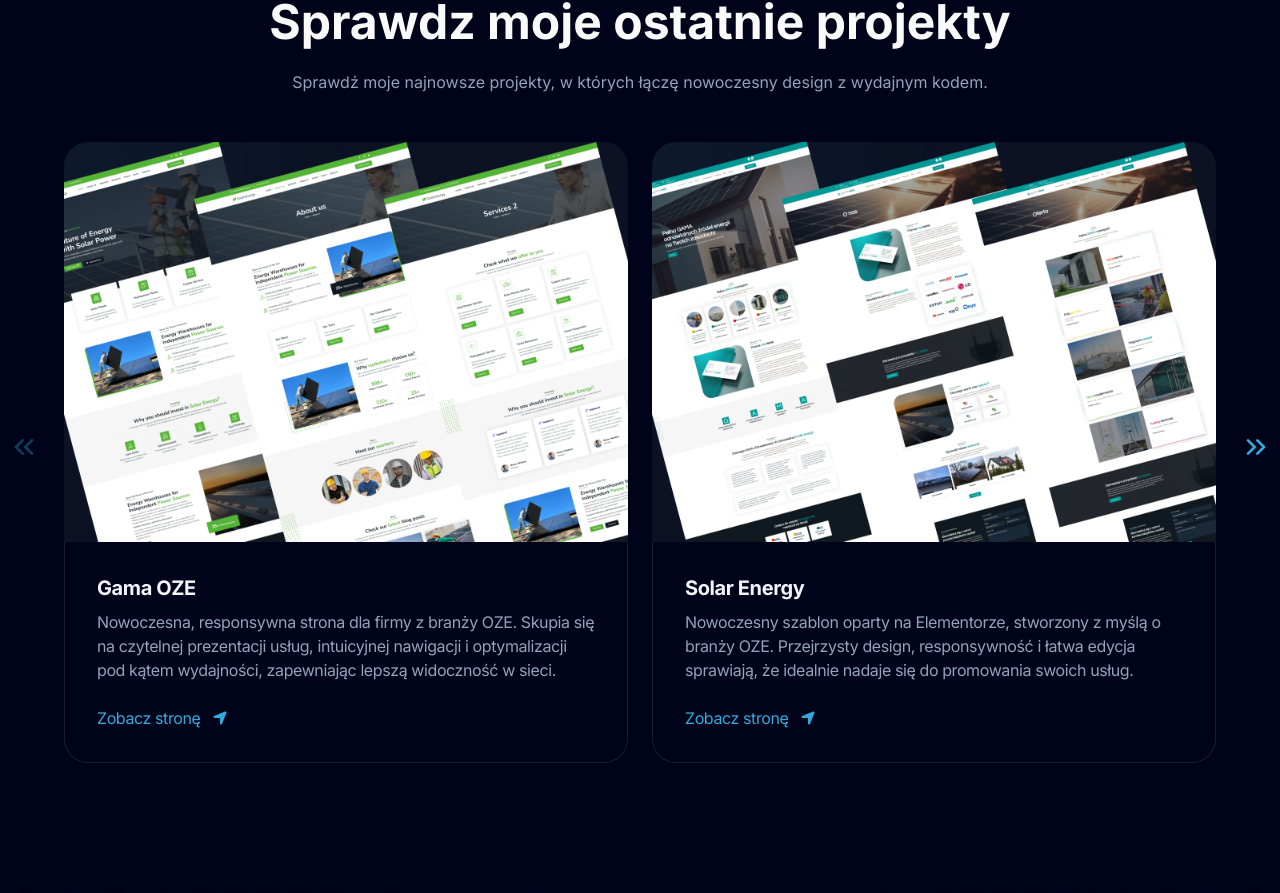
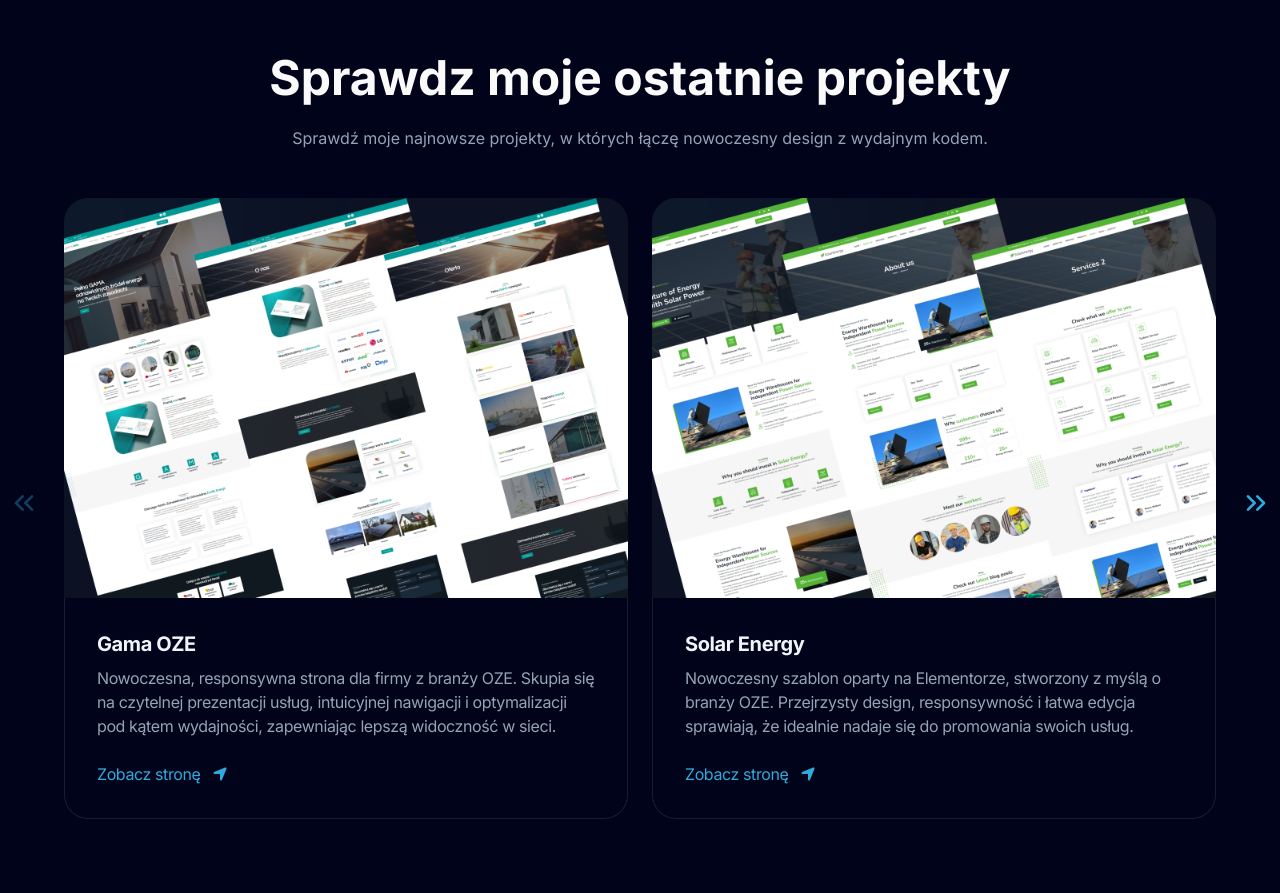
Before and after one commit to frageno/portfolio, a Next.js app: page / in a window 1280 px wide. Shown: the part 1996-2889 px from the top of the page. Built offline with nearby package versions, Linux system fonts and the light colour scheme.

Commit message:
feat: update project descriptions and images for better clarity and appeal

```diff
--- a/data/index.ts
+++ b/data/index.ts
@@ -18,11 +18,11 @@ export const navItems = [
     },
     {
       id: 2,
-      title: `Cześć! Nazywam się Szymon i tworzę nowoczesne, responsywne strony internetowe oparte na technologiach takich jak Next.js, React i WordPress. Stawiam na dedykowane rozwiązania, które są szybkie, wydajne i dopasowane do indywidualnych potrzeb klienta.
-              <br /><br />
-              Dbam o jakość kodu, optymalizację oraz intuicyjność stron, a cały proces realizacji – od projektu graficznego, przez kodowanie, aż po wdrożenie – przebiega w sposób przejrzysty i sprawny.
-              <br /><br />
-              Jeśli szukasz osoby, która stworzy stronę od A do Z i zadba o każdy detal – zapraszam do kontaktu! 🚀`,
+      title: `Cześć! Nazywam się Szymon i pomagam firmom zaistnieć w sieci, tworząc nowoczesne, responsywne strony internetowe oparte na Next.js, React i WordPress. Moje rozwiązania są szybkie, wydajne i dopasowane do Twoich celów biznesowych.
+          <br /><br />
+          Dbam o każdy detal – od projektu graficznego, przez optymalizację i kodowanie, aż po wdrożenie. Tworzę strony, które nie tylko świetnie wyglądają, ale także przyciągają klientów i zwiększają Twoją widoczność w sieci.
+          <br /><br />
+          Chcesz wyróżnić się online spośród konkurencji i przekuć stronę na realne korzyści? Skontaktuj się ze mną, i stworzmy razem coś wyjątkowego! 🚀`,
       subtitle: "Kilka słów o mnie 👨‍💻",
       className: "lg:col-span-6 col-span-12",
       titleClassName: "justify-start",
@@ -47,14 +47,14 @@ export const navItems = [
       id: 1,
       title: "Gama OZE",
       des: "Nowoczesna, responsywna strona dla firmy z branży OZE. Skupia się na czytelnej prezentacji usług, intuicyjnej nawigacji i optymalizacji pod kątem wydajności, zapewniając lepszą widoczność w sieci.",
-      img: "/project-1.png",
+      img: "/project-2.png",
       link: "https://gamaoze.pl/",
     },
     {
       id: 2,
       title: "Solar Energy",
       des: "Nowoczesny szablon oparty na Elementorze, stworzony z myślą o branży OZE. Przejrzysty design, responsywność i łatwa edycja sprawiają, że idealnie nadaje się do promowania swoich usług.",
-      img: "/project-2.png",
+      img: "/project-1.png",
       link: "https://solarenergy.theme-genic.com/",
     },
     {
@@ -73,29 +73,29 @@ export const navItems = [
     },
     {
       id: 5,
-      title: "BetterBiz",
-      des: "Nowoczesny szablon Elementor idealny dla firm i startupów. Czysty design, intuicyjna nawigacja i pełna responsywność sprawiają, że świetnie nadaje się do profesjonalnej prezentacji usług.",
+      title: "SmartBiz",
+      des: " Nowoczesny i responsywny szablon Elementor dla firm i startupów. Przejrzysty design, intuicyjna nawigacja i łatwa personalizacja sprawiają, że świetnie nadaje się do prezentacji usług biznesowych.",
       img: "/project-5.png",
-      link: "https://betterbiz.theme-genic.com/",
+      link: "https://smartbiz.theme-genic.com/",
     },
     {
       id: 5,
       title: "Medicare",
-      des: "Nowoczesny szablon Elementor idealny dla firm i startupów. Czysty design, intuicyjna nawigacja i pełna responsywność sprawiają, że świetnie nadaje się do profesjonalnej prezentacji usług.",
+      des: "Profesjonalny szablon Elementor stworzony z myślą o branży medycznej. Czysty i nowoczesny design, intuicyjna nawigacja oraz pełna responsywność sprawiają, że idealnie nadaje się dla klinik i placówek medycznych.",
       img: "/project-6.png",
       link: "https://medicare.theme-genic.com/",
     },
     {
       id: 7,
       title: "UserVice",
-      des: "Nowoczesny szablon Elementor idealny dla firm i startupów. Czysty design, intuicyjna nawigacja i pełna responsywność sprawiają, że świetnie nadaje się do profesjonalnej prezentacji usług.",
+      des: "Nowoczesny i funkcjonalny szablon Elementor dla firm usługowych. Przejrzysty design, łatwa edycja i pełna responsywność sprawiają, że świetnie nadaje się dla specjalistów z różnych branż.",
       img: "/project-7.png",
-      link: "https://uservice.theme-genic.com/e",
+      link: "https://uservice.theme-genic.com/",
     },
     {
       id: 8,
       title: "Agency.",
-      des: "Nowoczesny szablon Elementor idealny dla firm i startupów. Czysty design, intuicyjna nawigacja i pełna responsywność sprawiają, że świetnie nadaje się do profesjonalnej prezentacji usług.",
+      des: "Elegancki one-pager stworzony w Next.js dla nowoczesnych agencji. Szybkość, responsywność i nowoczesny design sprawiają, że idealnie nadaje się do prezentacji usług i portfolio.",
       img: "/project-8.png",
       link: "https://github.com/frageno/agency",
     },
```
Also changed, not shown: public/favicon.jpg.
